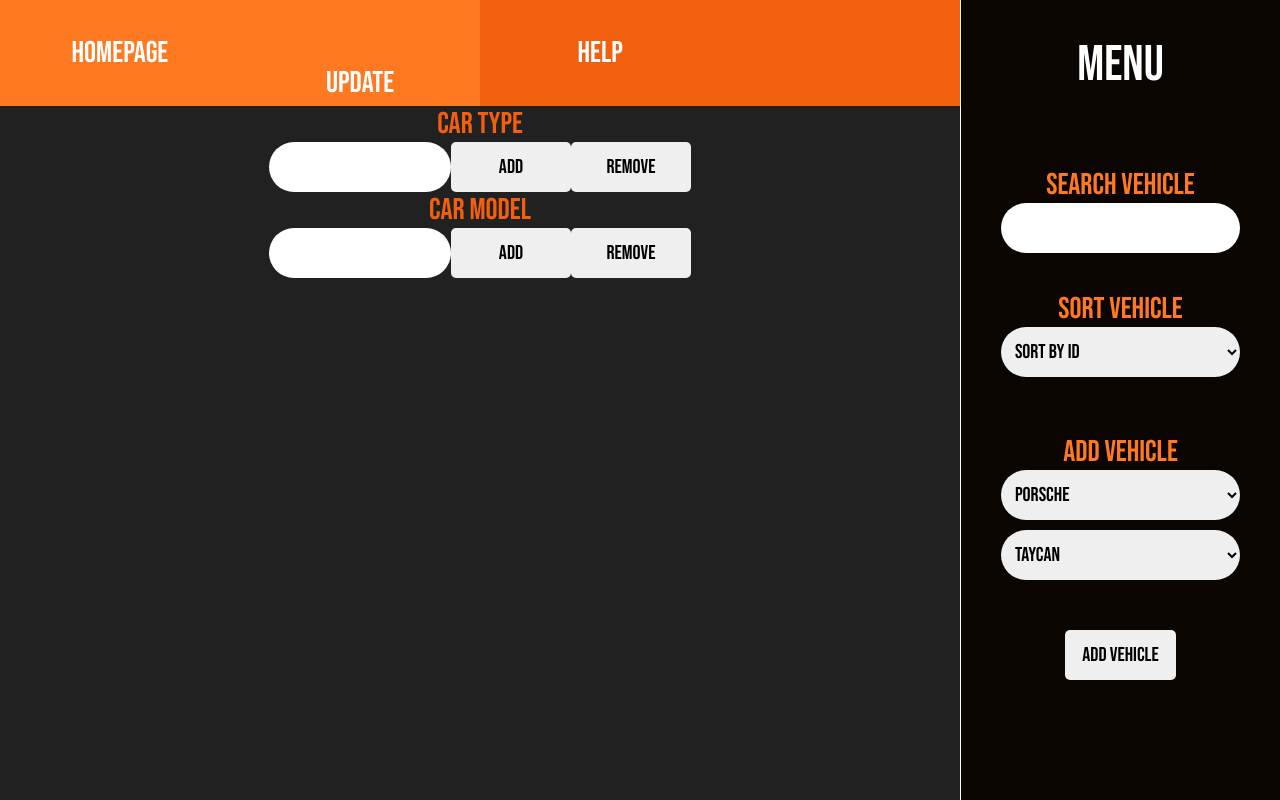
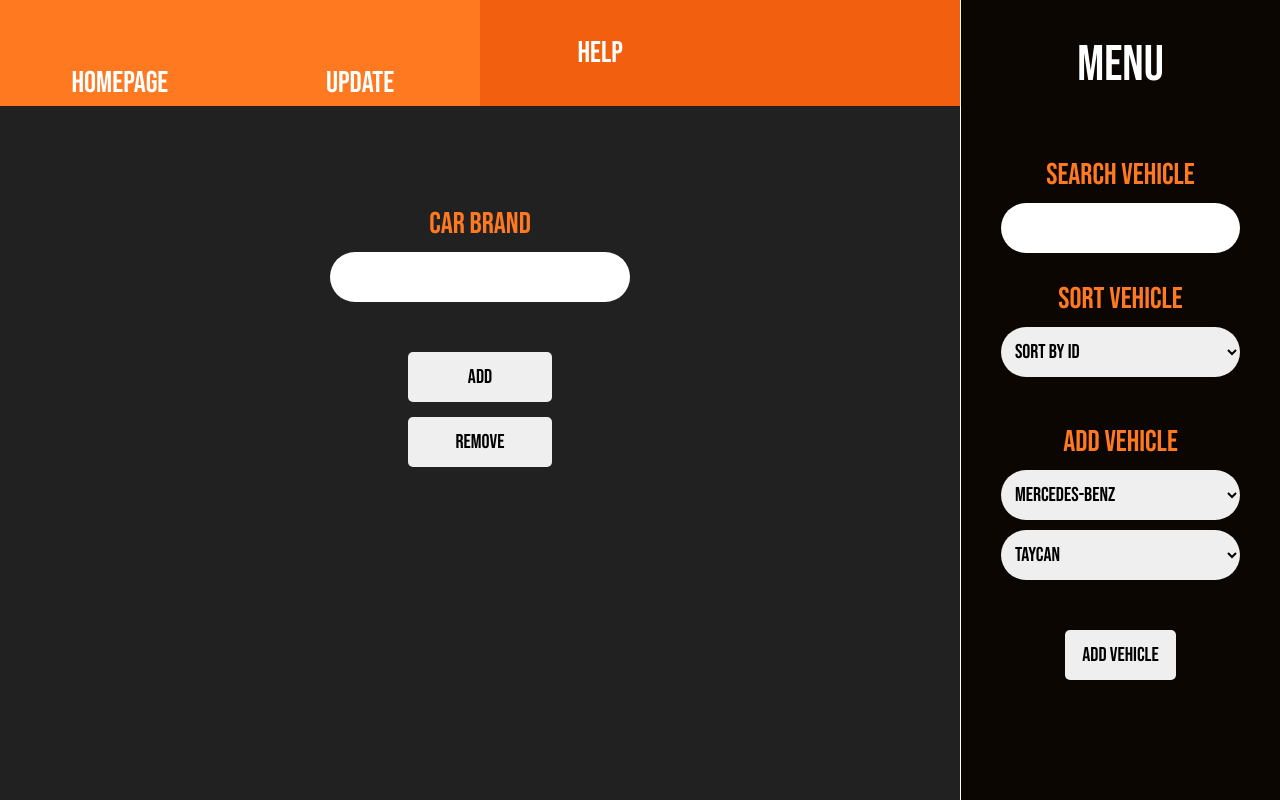
Before and after one commit to mateociric/mono-vehicle-app, a React (Create React App) app: page /Update in a window 1280 px wide. Built offline with nearby package versions, Linux system fonts and the light colour scheme.

Commit message:
implementing store, continue to work with <select> in update comp.

```diff
--- a/src/component/Menu/Menu.scss
+++ b/src/component/Menu/Menu.scss
@@ -16,8 +16,6 @@
         width: 100%;
         display: flex;
         flex-direction: column;
-        font-size: $font-size-menu-section;
-        color: $col-label;
     }
 
     &__title p {
--- a/src/component/Menu/Menu.tsx
+++ b/src/component/Menu/Menu.tsx
@@ -1,6 +1,12 @@
+import React, { useContext } from 'react';
 import 'component/Menu/Menu.scss'
+import SelectCarBrand from 'component/Menu/SelectCarBrand/SelectCarBrand';
+import ctxStoreValues from 'store/store-context';
 
 function Menu() {
+
+    const ctxStoreVal = useContext(ctxStoreValues);
+
     return (
         <>
             <div className='menu'>
@@ -24,11 +30,7 @@ function Menu() {
 
                 <section className='menu__add'>
                     <label>add vehicle</label>
-                    <select name="" id="">
-                        <option value="Porsche">Porsche</option>
-                        <option value="Mercedes-Benz">Mercedes-Benz</option>
-                        <option value="BMW">BMW</option>
-                    </select>
+                    <SelectCarBrand updatedOptionList={ctxStoreVal.values.carBrand} />
                     <select name="" id="">
                         <option value="Porsche">Taycan</option>
                         <option value="Porsche">Panamera</option>
--- /dev/null
+++ b/src/component/Menu/SelectCarBrand/SelectCarBrand.tsx
@@ -0,0 +1,12 @@
+function SelectCarBrand(props: { updatedOptionList: string[] }) {
+
+    return (
+        <select name="" id="">
+            {props.updatedOptionList.map((el, index) => {
+                return <option key={index}>{el}</option>
+            })}
+        </select>
+    )
+}
+
+export default SelectCarBrand;
--- a/src/index.tsx
+++ b/src/index.tsx
@@ -3,14 +3,17 @@ import ReactDOM from 'react-dom/client';
 import { BrowserRouter } from 'react-router-dom';
 import './index.scss';
 import App from './App';
+import { CtxStoreValuesProvider } from 'store/store-context';
 
 const root = ReactDOM.createRoot(
   document.getElementById('root') as HTMLElement
 );
 root.render(
-  <BrowserRouter>
-    <React.StrictMode>
-      <App />
-    </React.StrictMode>
-  </BrowserRouter>
+  <CtxStoreValuesProvider>
+    <BrowserRouter>
+      <React.StrictMode>
+        <App />
+      </React.StrictMode>
+    </BrowserRouter>
+  </CtxStoreValuesProvider>
 );
--- /dev/null
+++ b/src/model/model-ctxStore.ts
@@ -0,0 +1,10 @@
+type TCtxValues = {
+    values: {
+        carBrand: string[],
+    },
+    func: {
+        addCarBrand: Function,
+    }
+}
+
+export default TCtxValues;
--- a/src/page/Update/Update.scss
+++ b/src/page/Update/Update.scss
@@ -2,15 +2,25 @@
 
 .update {
     width: 100%;
+    margin-top: 10rem;
+    display: flex;
+    flex-direction: column;
+    font-family: $font-main;
     text-align: center;
 
+    & input {
+        width: 30rem;
+    }
+
     & button {
-        width: 12.5%;
+        width: 15%;
+
+        &:first-of-type {
+            margin-top: 5rem;
+        }
+
+        &:last-of-type {
+            margin-top: 1.5rem;
+        }
     }
 }
-
-p {
-    font-family: $font-main;
-    font-size: 3rem;
-    color: $col-header;
-}
--- a/src/page/Update/Update.tsx
+++ b/src/page/Update/Update.tsx
@@ -4,18 +4,10 @@ function Update() {
 
     return (
         <div className='update'>
-            <section className='type'>
-                <p>Car type</p>
-                <input type="text" />
-                <button>Add</button>
-                <button>Remove</button>
-            </section>
-            <section className='model'>
-                <p>Car model</p>
-                <input type="text" />
-                <button>Add</button>
-                <button>Remove</button>
-            </section>
+            <label>Car brand</label>
+            <input type="text" />
+            <button>Add</button>
+            <button>Remove</button>
         </div>
     )
 }
--- /dev/null
+++ b/src/store/store-context.tsx
@@ -0,0 +1,32 @@
+import React, { useState } from 'react'
+import TCtxValues from 'model/model-ctxStore';
+
+const ctxValues: TCtxValues = {
+    values: {
+        carBrand: ['Mercedes-Benz', 'BMW'],
+    },
+    func: {
+        addCarBrand: () => {},
+    }
+}
+
+const ctxStoreValues = React.createContext(ctxValues);
+
+export function CtxStoreValuesProvider(props: { children: React.ReactNode }) {
+    const [carBrand, modifieCarBrand] = useState<string[]>(['Mercedes-Benz', 'BMW']);
+
+    return (
+        <>
+            <ctxStoreValues.Provider value={{
+                values: {
+                    carBrand,
+                },
+                //addCarBrand: ()
+            }}>
+                {props.children}
+            </ctxStoreValues.Provider>
+        </>
+    )
+}
+
+export default ctxStoreValues;
--- a/src/style/element.scss
+++ b/src/style/element.scss
@@ -36,3 +36,9 @@ button {
         box-shadow: unset;
     }
 }
+
+label {
+    margin-bottom: 1rem;
+    font-size: $font-size-label;
+    color: $col-label;
+}
--- a/src/style/variable.scss
+++ b/src/style/variable.scss
@@ -12,5 +12,5 @@ $col-a-hover: #ff7921;
 
 $font-main: 'Bebas Neue', sans-serif;
 $font-size-a: 3rem;
-$font-size-menu-section: 3rem;
+$font-size-label: 3rem;
 $font-size-input-selct-button: 2rem;
```
Also changed, not shown: src/component/Menu/SelectCarBrand/SelectCarBrand.scss (added).
